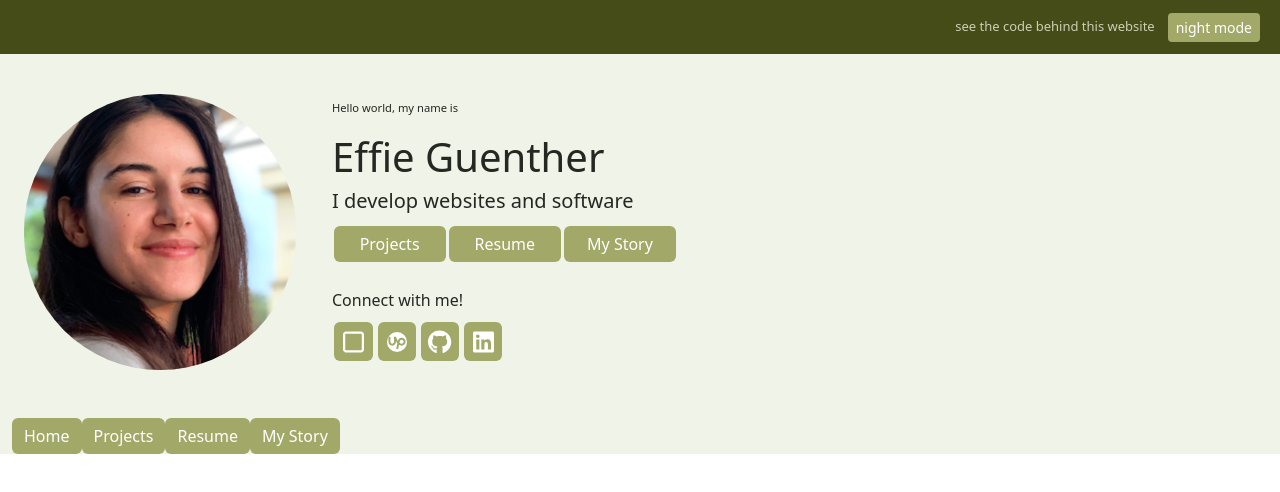
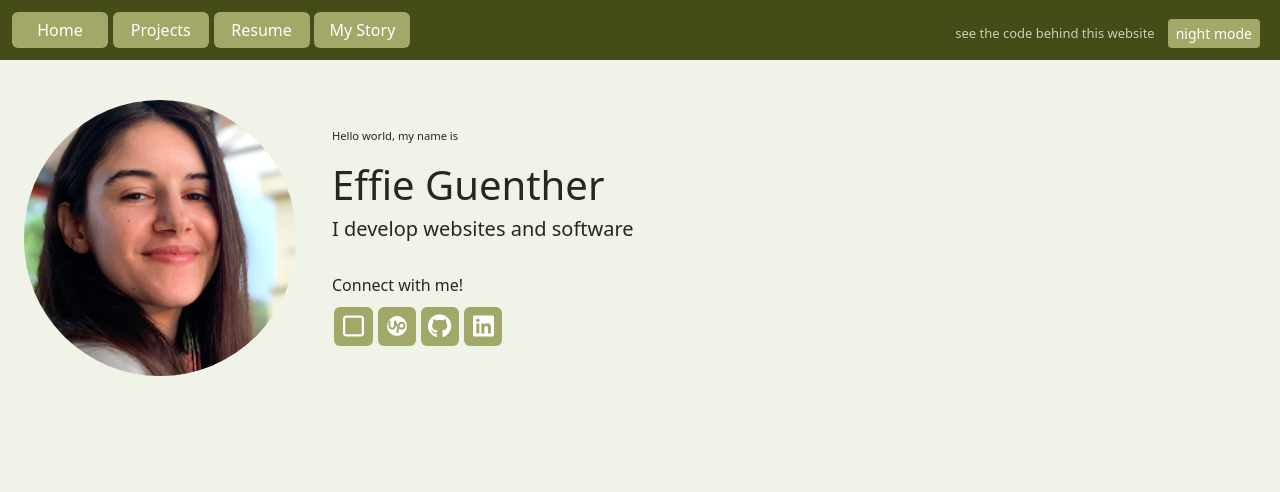
Before and after one commit to effieguenther/portfolio-website, a React (Create React App) app: page / in a window 1280 px wide. Shown: the top 492 px of the page. Built offline with nearby package versions, Linux system fonts and the light colour scheme.

Commit message:
page transitions

```diff
--- a/src/App.css
+++ b/src/App.css
@@ -9,6 +9,12 @@ p {
 img {
   border-radius: 10em;
   margin: 1em;
+}
+
+html, body {
+  height: 100%;
+  margin: 0;
+  padding: 0;
 }
 
 /* ============ LIGHT THEME ============ */
@@ -165,7 +171,7 @@ img {
   text-decoration: none;
   display: flex;
   justify-content: end;
-  margin: 1em 1em 1em 2em;
+  padding: 1em 1em 1em 2em;
   font-size: small;
 }
 
@@ -183,11 +189,14 @@ img {
 }
 
 .nav-buttons .btn {
-  width: 7em;
-  margin: 0.1em 0.1em;
+  min-width: 6em;
   border: none;
-  position:relative;
-  z-index: 5;
+  margin-right: 0.3em;
+}
+
+div.nav-buttons {
+  display: flex;
+  margin: 0.5em 0em;
 }
 
 .back-to-top-btn.btn {
--- a/src/components/Header.js
+++ b/src/components/Header.js
@@ -1,9 +1,9 @@
-import { Button, Row, Col } from 'reactstrap'
+import { Button, Row, Col, Container } from 'reactstrap'
 import { useSelector, useDispatch } from 'react-redux';
 import { changeTheme }from '../features/themes/themesSlice';
 import { click } from '@testing-library/user-event/dist/click';
 
-const Header = () => {
+const Header = ({ handleSectionChange }) => {
     const theme = useSelector((state) => state.themes.currentTheme);
     const dispatch = useDispatch();
 
@@ -16,7 +16,14 @@ const Header = () => {
     }
 
     return (
+        <Container fluid>
             <Row className={`${theme} header py-1`}>
+                <Col className='nav-buttons'>
+                    <Button onClick={() => handleSectionChange('home')}>Home</Button>
+                    <Button onClick={() => handleSectionChange('projects')}>Projects</Button>
+                    <Button onClick={() => handleSectionChange('resume')}>Resume</Button>
+                    <Button onClick={() => handleSectionChange('mystory')}>My Story</Button>
+                </Col>
                 <Col className='d-flex align-items-end justify-content-end header-link'>
                     <a href='https://github.com/effieguenther/portfolio-website/tree/master' target='_blank'>see the code behind this website</a>
                     <Button
@@ -29,6 +36,7 @@ const Header = () => {
                     </Button>
                 </Col>
             </Row>
+        </Container>
     )
 };
 
--- a/src/components/Home.js
+++ b/src/components/Home.js
@@ -43,14 +43,8 @@
                                 <SunAndMoon currentTheme={theme}/>
                             </Col> */}
                         </Row>
-
                     </Col>
                     <Col className='text-start'>
-                        <div className='nav-buttons mt-1'>
-                            <Button href='#projects'>Projects</Button>
-                            <Button href='#resume'>Resume</Button>
-                            <Button href='#my-story'>My Story</Button>
-                        </div>
                         <p className='mt-4 mb-0'>Connect with me!</p>
                         <SocialButtons />
                     </Col>
--- a/src/pages/HomePage.js
+++ b/src/pages/HomePage.js
@@ -14,10 +14,11 @@ const HomePage = () => {
     const [activeSection, setActiveSection] = useState('home');
 
     const transitions = useTransition(activeSection, {
-        from: { opacity: 0, transform: 'translate3d(0, 20px, 0)' },
+        from: { opacity: 0, transform: 'translate3d(100vw, 0, 0)' },
         enter: { opacity: 1, transform: 'translate3d(0, 0, 0)' },
-        leave: { opacity: 0, transform: 'translate3d(0, 20px, 0)' },
-        config: { duration: 500 },
+        leave: { opacity: 0, transform: 'translate3d(-20vw, 0, 0)' },
+        config: { duration: 400 },
+        exitBeforeEnter: true
     });
 
     const handleSectionChange = (section) => {
@@ -25,8 +26,9 @@ const HomePage = () => {
     };
 
     return(
-        <Container className={theme} fluid>
-            <Header />
+        <div className={`${theme}`} style={{ minHeight: '100vh' }}>
+            <Header handleSectionChange={handleSectionChange} />
+            <Container fluid>
                 {transitions((style, item) => (
                     <animated.div style={style} key={item}>
                         {item === 'home' && <Home />}
@@ -35,13 +37,9 @@ const HomePage = () => {
                         {item === 'mystory' && <MyStory />}
                     </animated.div>
                 ))}
-            <Button onClick={() => handleSectionChange('home')}>Home</Button>
-            <Button onClick={() => handleSectionChange('projects')}>Projects</Button>
-            <Button onClick={() => handleSectionChange('resume')}>Resume</Button>
-            <Button onClick={() => handleSectionChange('mystory')}>My Story</Button>
-
+            </Container>
             <BackToTop />
-        </Container>
+        </div>
     );
 }
 
```
Lines whose indentation alone changed are shown as unchanged.
